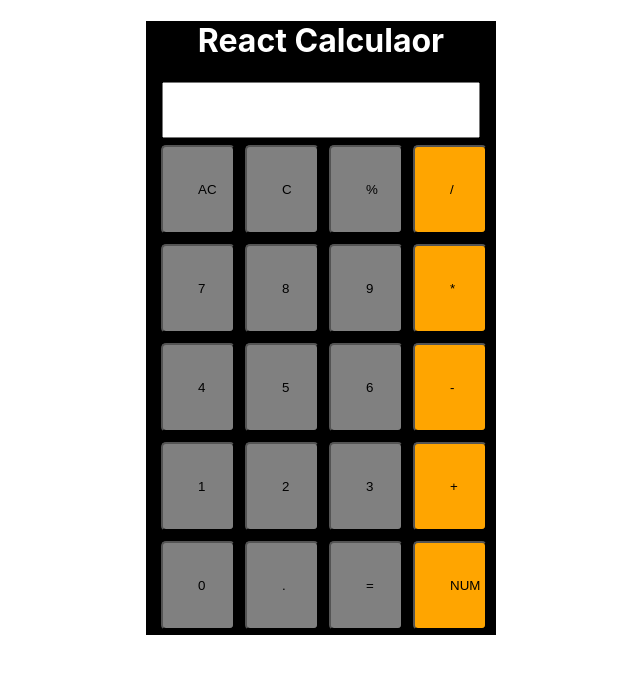
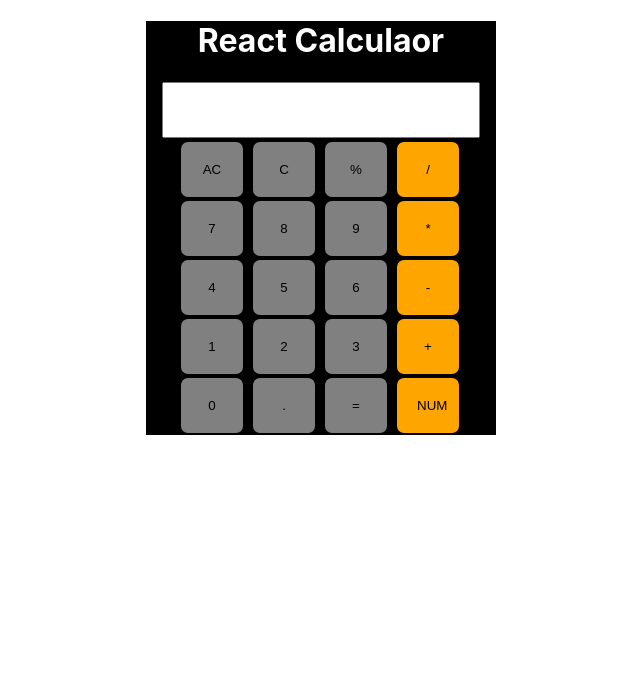
Before and after one commit to Bhargava-Raje-Urs/React-Calculator, a React (Create React App) app: page / in a window 1280 px wide. Shown: the top 674 px of the page, without its empty margins (454-1094 px from the left). Built offline with nearby package versions, Linux system fonts and the light colour scheme.

Commit message:
Final design changes

```diff
--- a/src/styles/calci.css
+++ b/src/styles/calci.css
@@ -12,7 +12,7 @@
     width: 320px;
     display: flex;
    text-align: center;
-   margin-left: 10px;
+   margin-left: 30px;
 }
 .input{
     height: 50px;
@@ -21,25 +21,32 @@
     margin-bottom: 8px;
     margin-left: 8px;
     font-size: larger;
+
 }
 .buttons{
-    width: 50px;
-    padding: 35px;
+    width: 66px;
+    padding: 20px;
+    margin: 0 3px;
     background-color: grey;
-    margin: 5px;
-    border-radius: 5px;
+    border: 2px solid black;
+    border-radius: 9px;
+    cursor: pointer;
 }
 #clear{
-    width: 50px;
-    padding: 35px;
+    width: 66px;
+    padding: 20px;
+    margin: 0 3px;
     background-color: grey;
-    margin: 5px;
-    border-radius: 5px;
+    border: 2px solid black;
+    border-radius: 9px;
+    cursor: pointer;
 }
 #result{
-    width: 50px;
-    padding: 35px;
+    width: 66px;
+    padding: 20px;
+    margin: 0 3px;
     background-color: grey;
-    margin: 5px;
-    border-radius: 5px;
+    border: 2px solid black;
+    border-radius: 9px;
+    cursor: pointer;
 }
```
